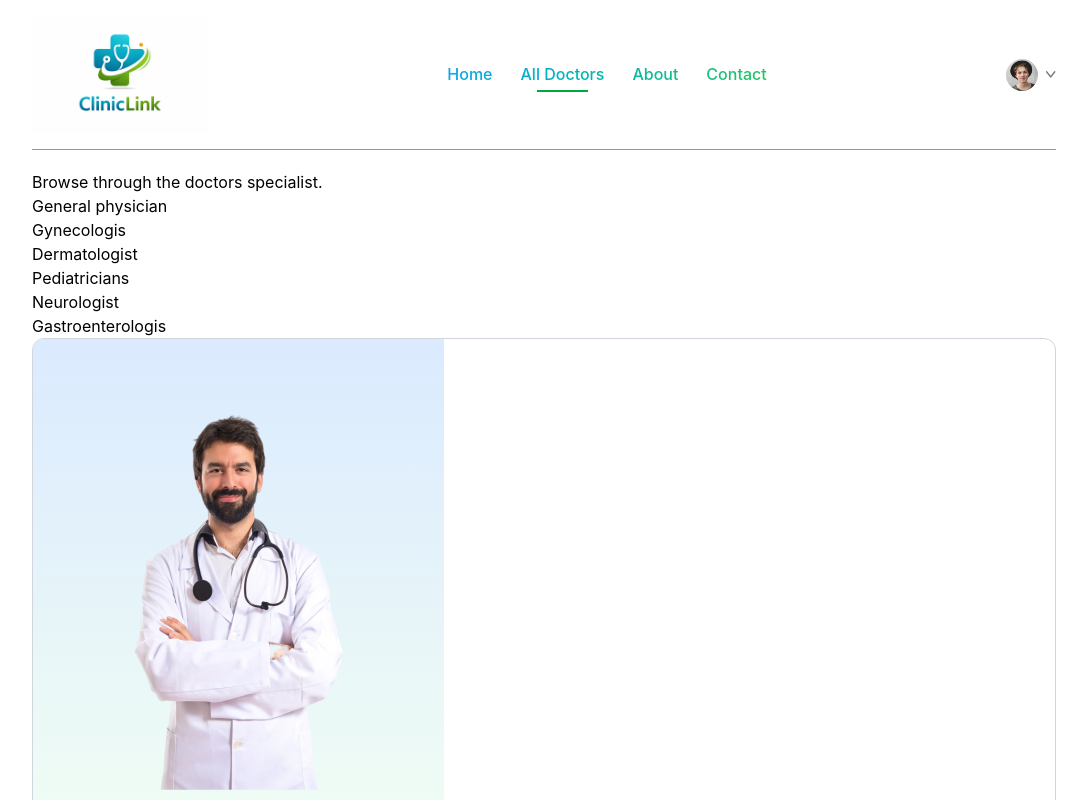
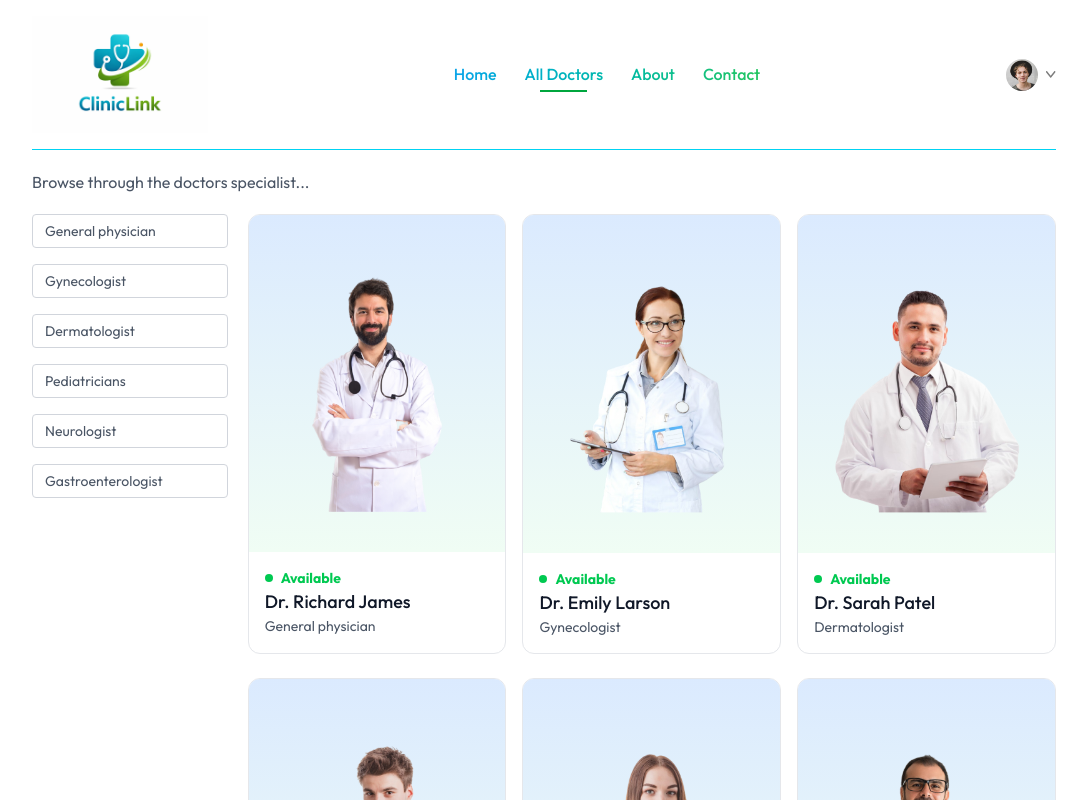
Before and after one commit to Aditi-2909/Clinic-Link, a React (Vite) app in the folder Frontend/: page /doctors in a window 1280 px wide. Shown: the top 800 px of the page, without its empty margins (96-1183 px from the left). Built offline with nearby package versions, Linux system fonts and the light colour scheme.

Commit message:
doctors page update

```diff
--- a/Frontend/index.html
+++ b/Frontend/index.html
@@ -2,9 +2,9 @@
 <html lang="en" class="scroll-smooth">
   <head>
     <meta charset="UTF-8" />
-    <link rel="icon" type="image/svg+xml" href="/favicon.svg" />
+    <link rel="icon" type="image/svg+xml" href="/l.png" />
     <meta name="viewport" content="width=device-width, initial-scale=1.0" />
-    <title>frontend</title>
+    <title>ClinicLink</title>
   </head>
   <body>
     <div id="root"></div>
--- a/Frontend/src/App.jsx
+++ b/Frontend/src/App.jsx
@@ -19,13 +19,13 @@ const App = () => {
       <Routes>
         <Route path='/' element={<Home/>}/>
         <Route path='/doctors' element={<Doctors/>}/>
-        <Route path='/doctors/:specilality' element={<Doctors/>}/>
+        <Route path='/doctors/:speciality' element={<Doctors/>}/>
         <Route path='/login' element={<Login/>}/>
         <Route path='/about' element={<About/>}/>
         <Route path='/contact' element={<Contact/>}/>
         <Route path='/my-profile' element={<MyProfile/>}/>
         <Route path='/my-appointments' element={<MyAppointments/>}/>
-        <Route path='/appoitnment/:docId' element={<Appointment/>}/>
+        <Route path='/appointment/:docId' element={<Appointment/>}/>
 
       </Routes>
       <Footer/>
--- a/Frontend/src/components/Navbar.jsx
+++ b/Frontend/src/components/Navbar.jsx
@@ -37,7 +37,7 @@ const Navbar = () => {
                     <img src={assets.profile_pic} alt=""className='rounded-full w-8' />
                     <img src={assets.dropdown_icon} alt="" className='w-2.5' />
                     <div className='absolute top-0 right-0 pt-14 text-base font-medium  hidden group-hover:block z-20'>
-                        <div className='min-w-48  bg-gradient-to-r from-[#4fdbed] to-[#43f484] text-white rounded p-4 gap-4 flex flex-col shadow-lg'>
+                        <div className='min-w-48  bg-gray-100 rounded p-4 gap-4 flex flex-col shadow-lg'>
                             <p onClick={()=>navigate('/my-profile')}className='hover:text-black'>MyProfile</p>
                             <p onClick={()=>navigate('/my-appointments')} className='hover:text-black'>MyAppointments</p>
                             <p  onClick={()=>setToken(false)}className='hover:text-black'>Logout</p>
--- a/Frontend/src/index.css
+++ b/Frontend/src/index.css
@@ -1,5 +1,11 @@
+@import url('https://fonts.googleapis.com/css2?family=Outfit:wght@100..900&display=swap');
+
 @import "tailwindcss";
 
+
+*{
+    font-family: outfit;
+}
 
 .active hr{
     @apply block
--- a/Frontend/src/pages/Doctors.jsx
+++ b/Frontend/src/pages/Doctors.jsx
@@ -1,41 +1,47 @@
 import React, { useContext, useEffect, useState } from 'react'
-import { useParams } from 'react-router-dom'
+import { useNavigate, useParams } from 'react-router-dom'
 import { AppContext } from '../context/AppContext'
+import { doctors } from '../assets/assets'
 
 const Doctors = () => {
 
-  const { specilality} = useParams()
-  const [filterDoc , setFilterDoc] = useState([])
+  const { speciality } = useParams()
+  // console.log(speciality);
 
-  const {doctors} = useContext(AppContext)
+  const [filterDOc, setFilterDoc] = useState([])
 
-  const applyFilter= () => {
-    if(specilality){
-      setFilterDoc(doctors.filter(doc => doc.speciality == specilality))
-    }else{
+  const navigate = useNavigate()
+
+  const { doctors } = useContext(AppContext)
+
+  const applyFilter = () => {
+    if (speciality) {
+      setFilterDoc(doctors.filter(doc => doc.speciality === speciality))
+    } else {
       setFilterDoc(doctors)
     }
   }
+
   useEffect(()=>{
     applyFilter()
-  },[doctors,specilality])
+  },[doctors,speciality])
 
   return (
     <div>
-      <p>Browse through the doctors specialist.</p>
-      <div>
-        <div>
-          <p>General physician</p>
-          <p>Gynecologis</p>
-          <p>Dermatologist</p>
-          <p>Pediatricians</p>
-          <p>Neurologist</p>
-          <p>Gastroenterologis</p>
+      <p className='text-gray-600'>Browse through the doctors specialist...</p>
+      <div className='flex flex-col sm:flex-row items-start gap-5 mt-5'>
+        <div className='flex flex-col gap-4 text-sm text-gray-600'>
+          <p onClick={()=>speciality === 'General physician' ? navigate('/doctors') : navigate('/doctors/General physician')} className={`w-[94vw] sm:w-auto pl-3 py-1.5 pr-16 border border-gray-300 rounded transition-all cursor-pointer ${speciality === "General physician" ? "bg-indigo-100 text-black" : ""}`}>General physician</p>
+          <p onClick={()=>speciality === 'Gynecologist' ? navigate('/doctors') : navigate('/doctors/Gynecologist')} className={`w-[94vw] sm:w-auto pl-3 py-1.5 pr-16 border border-gray-300 rounded transition-all cursor-pointer ${speciality === "Gynecologist" ? "bg-indigo-100 text-black" : ""}`}>Gynecologist</p>
+          <p onClick={()=>speciality === 'Dermatologist' ? navigate('/doctors') : navigate('/doctors/Dermatologist')} className={`w-[94vw] sm:w-auto pl-3 py-1.5 pr-16 border border-gray-300 rounded transition-all cursor-pointer ${speciality === "Dermatologist" ? "bg-indigo-100 text-black" : ""}`}>Dermatologist</p>
+          <p onClick={()=>speciality === 'Pediatricians' ? navigate('/doctors') : navigate('/doctors/Pediatricians')} className={`w-[94vw] sm:w-auto pl-3 py-1.5 pr-16 border border-gray-300 rounded transition-all cursor-pointe ${speciality === "Pediatricians" ? "bg-indigo-100 text-black" : ""}r`}>Pediatricians</p>
+          <p onClick={()=>speciality === 'Neurologist' ? navigate('/doctors') : navigate('/doctors/Neurologist')} className={`w-[94vw] sm:w-auto pl-3 py-1.5 pr-16 border border-gray-300 rounded transition-all cursor-pointer ${speciality === "Neurologist" ? "bg-indigo-100 text-black" : ""}`}>Neurologist</p>
+          <p onClick={()=>speciality === 'Gastroenterologist' ? navigate('/doctors') : navigate('/doctors/Gastroenterologist')} className={`w-[94vw] sm:w-auto pl-3 py-1.5 pr-16 border border-gray-300 rounded transition-all cursor-pointer ${speciality === "Gastroenterologist" ? "bg-indigo-100 text-black" : ""}`}>Gastroenterologist</p>
         </div>
-        <div>
+        <div className='w-full grid grid-cols-auto gap-4 gap-y-6'>
           {
-            filterDoc.map((item, index) => (
-                    <div onClick={()=>navigate(`/appointment/${item._id}`)} key={index} className='border border-gray-300 rounded-xl overflow-hidden cursor-pointer hover:translate-y-[-10px] transition-all duration-500'>
+            filterDOc.map((item, index) => (
+              <div onClick={() => navigate(`/appointment/${item._id}`)} key={index} className='border border-gray-200 rounded-xl overflow-hidden cursor-pointer hover:translate-y-[-10px] transition-all duration-500'>
                 <img src={item.image} alt="" className='bg-gradient-to-b from-blue-100 to-green-50 py-10' />
                 <div className='p-4'>
                   <div className='flex items-center gap-2 text-sm text-center text-green-500 font-bold'>
```
Also changed, not shown: Frontend/public/l.png (added). Lines whose indentation alone changed are shown as unchanged.
